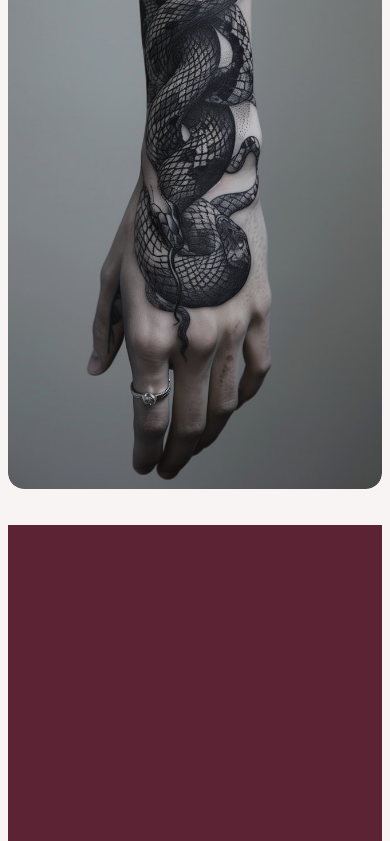
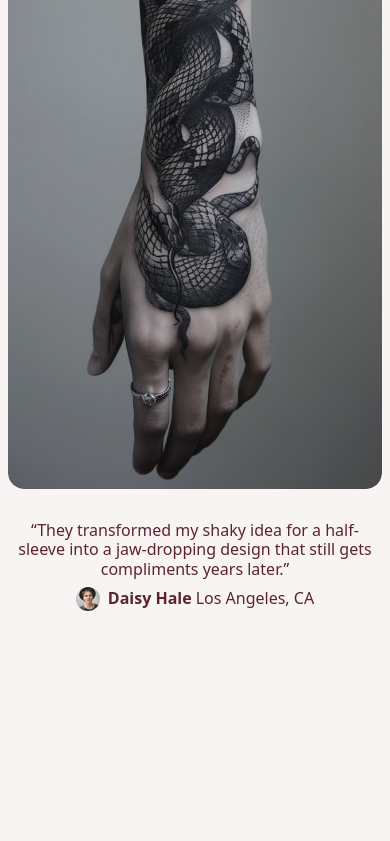
Before and after one commit to ashman02/tattoo-ui-ux, a React (Vite) app: page / in a window 390 px wide. Shown: the part 1156-1997 px from the top of the page. After the commit the page ends 1853 px from the top, so only its background shows below. Built offline with nearby package versions, Linux system fonts and the light colour scheme.

Commit message:
work section done

```diff
--- a/src/App.tsx
+++ b/src/App.tsx
@@ -6,7 +6,6 @@ const App = () => {
     <main className="py-2 px-2 flex flex-col gap-3 lg:gap-4">
       <Hero/>
       <Work/>
-      <div className="h-screen w-full bg-foreground"></div>
     </main>
   )
 }
--- a/src/components/Hero.tsx
+++ b/src/components/Hero.tsx
@@ -57,7 +57,7 @@ const Hero = () => {
           CONTACT
         </button>
       </div>
-      <div className="subheading absolute bottom-12 md:bottom-6 lg:bottom-10 z-20 left-2 md:left-6 lg:left-10 text-background text-lg lg:text-xl leading-[120%] w-[176px] md:w-[278px] lg:w-[368px]">
+      <div className="subheading text-lg lg:text-xl leading-[120%] absolute bottom-12 md:bottom-6 lg:bottom-10 z-20 left-2 md:left-6 lg:left-10 text-background w-[176px] md:w-[278px] lg:w-[368px]">
         Safety for beginners. Mastery for collectors. Magic for cover-ups.
       </div>
       <div className="main absolute z-20 right-2 md:right-6 lg:right-10 bottom-36 md:bottom-6 lg:bottom-10">
--- a/src/components/Testimonial.tsx
+++ b/src/components/Testimonial.tsx
@@ -1,8 +1,22 @@
-
-const Testimonial = () => {
+interface TestimonialProps {
+  testimonial : string
+  name : string
+  location : string
+  image : string
+}
+const Testimonial = ({testimonial, name, location, image} : TestimonialProps) => {
   return (
-    <div>
-
+    <div className="flex flex-col gap-2 md:gap-4 items-center justify-center w-[98%] md:w-[70%] lg:w-[50%] mx-auto">
+      <div className="para text-center">{testimonial}</div>
+      <div className="user-info flex gap-2 md:gap-3 items-center">
+        <div className="img w-6 lg:w-10 h-6 lg:h-10 rounded-full">
+          <img src={image} alt="user-image" className="w-full h-full object-cover object-center rounded-full" />
+        </div>
+        <div className="flex items-center gap-1">
+          <div className="name para font-semibold">{name}</div>
+          <div className="location para">{location}</div>
+        </div>
+      </div>
     </div>
   )
 }
--- a/src/components/Work.tsx
+++ b/src/components/Work.tsx
@@ -2,6 +2,7 @@ import gsap from "gsap"
 import { useGSAP } from "@gsap/react"
 import ScrollTrigger from "gsap/ScrollTrigger"
 import { useRef } from "react"
+import Testimonial from "./Testimonial"
 
 gsap.registerPlugin(ScrollTrigger)
 
@@ -53,16 +54,15 @@ const Work = () => {
                 const isDesktop = context.conditions?.isDesktop as boolean
                 const isTablet = context.conditions?.isTablet as boolean
                 gsap.to(".images-container", {
-                    x : isDesktop ? "-101vw" : isTablet ? "-202vw" : "-511vw",
+                    x : isDesktop ? "-110vw" : isTablet ? "-210vw" : "-512vw",
                     ease : "power3.inOut",
                     duration : 10,
                     scrollTrigger : {
                         trigger : imagesContainerRef.current,
                         scrub : true,
-                        pin : true,
-                        start : "top 2%",
+                        start : isDesktop ? "top -25%" : isTablet ? "top -8%" : "top -10%",
                         end : "+=1000px",
-                        markers : true
+                        pin : true
                     }
                 })
             }
@@ -72,17 +72,18 @@ const Work = () => {
     }, [])
     //w-[359px] md:w-[402px] lg:w-[459px]
   return (
-    <section className="work-section py-6 lg:py-14 flex flex-col gap-8 md:gap-10 opacity-0">
+    <section ref={imagesContainerRef} className="work-section my-container opacity-0">
         <h1 className="header uppercase">Recent Work</h1>
-        <div ref={imagesContainerRef} className="slider overflow-hidden">
+        <div className="slider overflow-hidden">
             <div className="images-container w-fit relative flex gap-6">
                 {images.map((img) => (
-                    <div key={img.id} className="w-[calc(100vw-16px)] md:w-[calc(50vw-21px)] lg:w-[calc(33vw-16px)] h-[688px] rounded-2xl overflow-hidden">
+                    <div key={img.id} className="w-[calc(100vw-16px)] md:w-[calc(50vw-22px)] lg:w-[calc(33.33vw-23.5px)] h-[688px] rounded-2xl overflow-hidden">
                         <img src={img.path} alt={`image-${img.id}`} className="w-full h-full rounded-2xl object-center object-cover hover:scale-110 duration-300 ease-in-out transition-all"/>
                     </div>
                 ))}
             </div>
         </div>
+        <Testimonial testimonial={`“They transformed my shaky idea for a half-sleeve into a jaw-dropping design that still gets compliments years later.”`} name="Daisy Hale" location="Los Angeles, CA" image="/images/user-1.jpg" />
     </section>
   )
 }
--- a/src/index.css
+++ b/src/index.css
@@ -32,6 +32,12 @@ body {
     .header {
         @apply font-semibold font-heading text-[56px] md:text-[80px] lg:text-[112px] leading-[54px] md:leading-[72px] lg:leading-[104px] tracking-[-4px]
     }
+    .para {
+        @apply text-base lg:text-xl leading-[120%]
+    }
+    .my-container {
+        @apply  py-6 lg:py-14 flex flex-col gap-8 md:gap-10
+    }
 }
 
 /* Custom scrollbar styles */
```
Also changed, not shown: public/images/user-1.jpg (renamed from public/images/ian-dooley-d1UPkiFd04A-unsplash.jpg), public/images/user-2.jpeg (renamed from public/images/Young Woman with Tattoo.jpeg).
